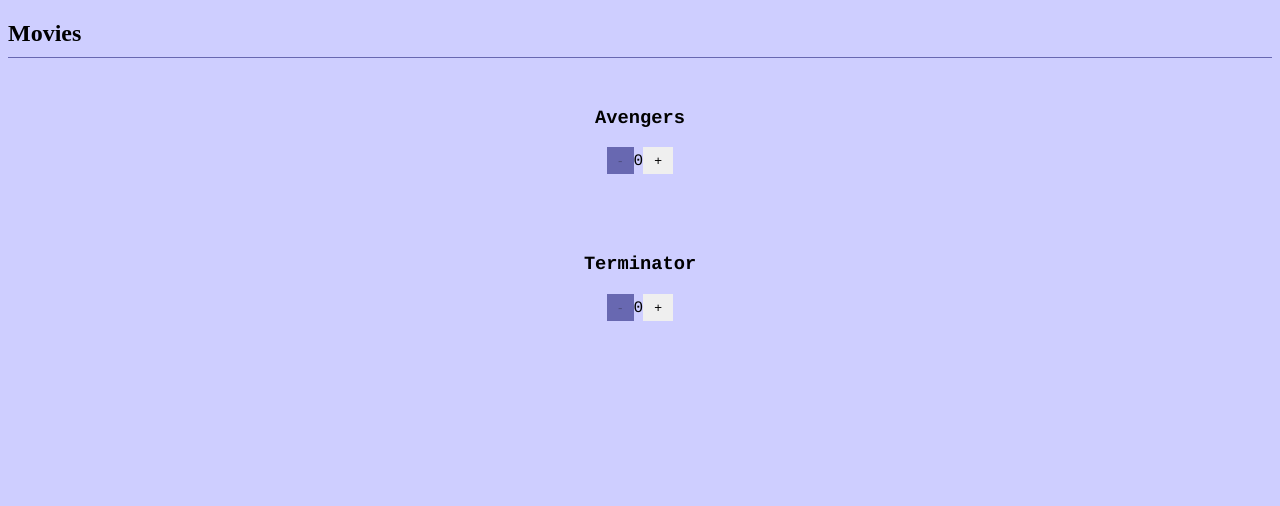
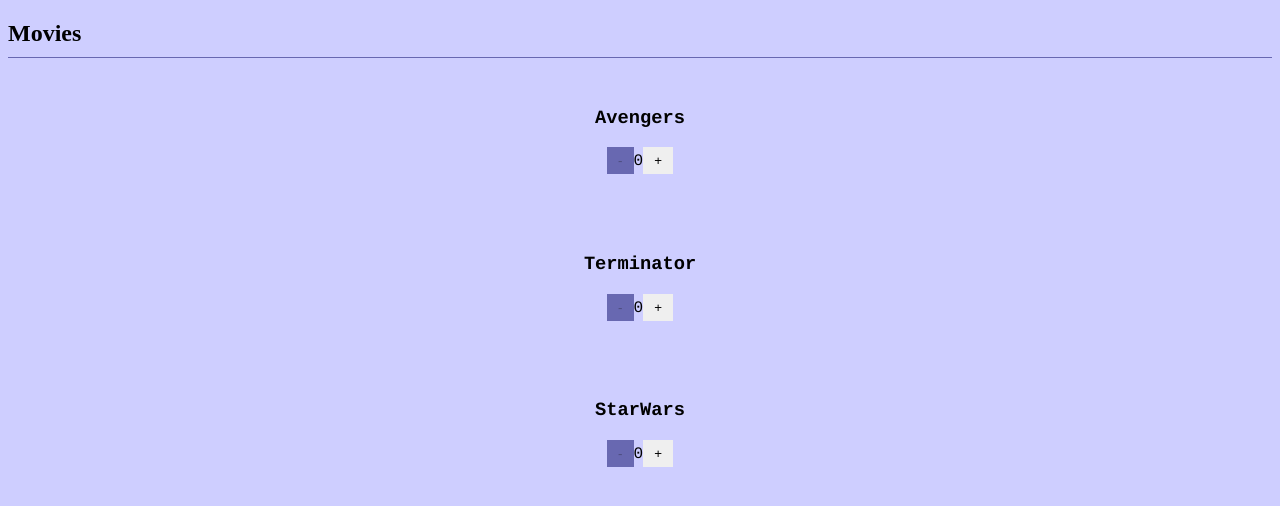
Before and after one commit to SaulRuizS/css-on-react, a React (Create React App) app: page / in a window 1280 px wide. Shown: the top 506 px of the page. Built offline with nearby package versions, Linux system fonts and the light colour scheme.

Commit message:
Movie addition

```diff
--- a/src/App.js
+++ b/src/App.js
@@ -11,6 +11,10 @@
   {
     name: "Terminator",
     available: 3
+  },
+  {
+    name: "StarWars",
+    available: 7
   }
 ];
 
--- a/src/Theme.js
+++ b/src/Theme.js
@@ -11,6 +11,11 @@
     bg: "#ccffcc",
     color: "#010",
     color2: "rgba(50, 100, 50, 0.5)"
+  },
+  starwars: {
+    bg: "#ffcccc",
+    color: "#100",
+    color2: "rgba(100, 50, 50, 0.5)"
   }
 };
 
```
